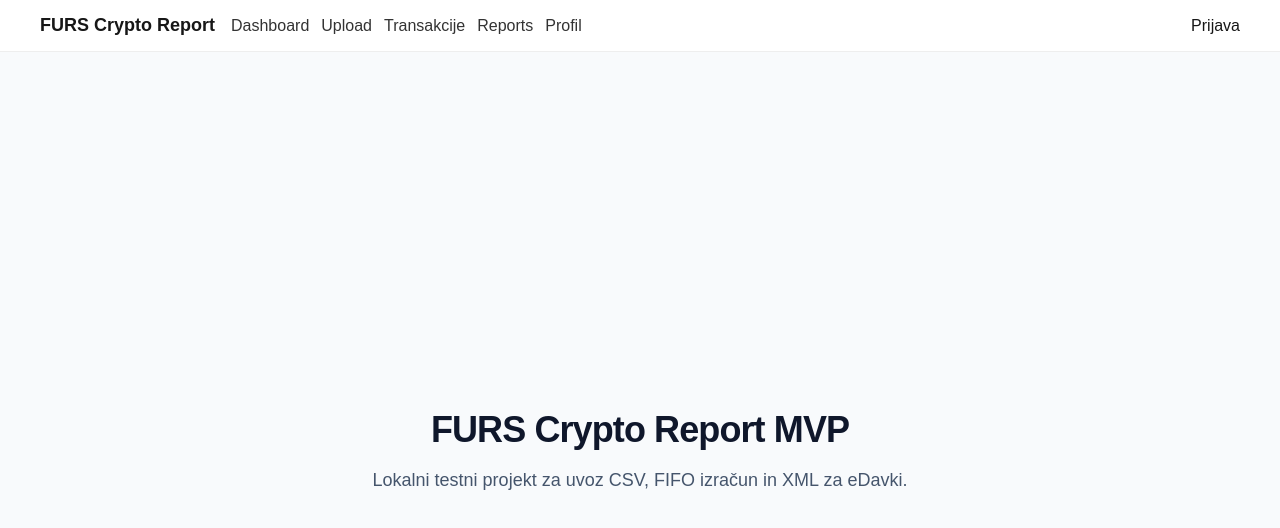
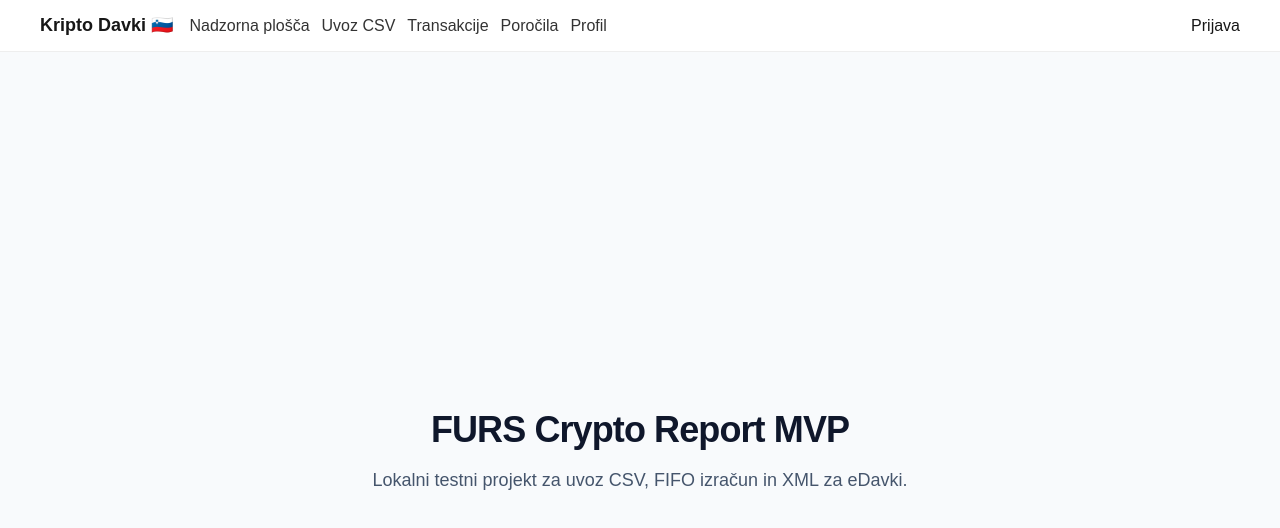
Before and after one commit to janspoljar/furs-crypto-report-, a Next.js app: page / in a window 1280 px wide. Shown: the top 528 px of the page. Built offline with nearby package versions, Linux system fonts and the light colour scheme; no server answers.

Commit message:
feat: slovenizacija headerja (nav linki + meta title)

```diff
--- a/app/layout.tsx
+++ b/app/layout.tsx
@@ -15,7 +15,7 @@ const geistMono = Geist_Mono({
 });
 
 export const metadata: Metadata = {
-  title: "FURS Crypto Report",
+  title: "Davčno poročanje kripto — Slovenija",
   description: "MVP za kripto davčno poročanje za Slovenijo",
 };
 
@@ -40,13 +40,13 @@ export default async function RootLayout({
           <div style={{ maxWidth: 1200, margin: "0 auto", display: "flex", justifyContent: "space-between", alignItems: "center", gap: 16 }}>
             <div style={{ display: "flex", alignItems: "center", gap: 16 }}>
               <a href="/" style={{ fontWeight: 700, fontSize: 18, textDecoration: "none", color: "inherit" }}>
-                FURS Crypto Report
+                Kripto Davki 🇸🇮
               </a>
               <nav style={{ display: "flex", gap: 12, alignItems: "center" }}>
-                <a href="/dashboard" style={{ color: "#333", textDecoration: "none" }}>Dashboard</a>
-                <a href="/upload" style={{ color: "#333", textDecoration: "none" }}>Upload</a>
+                <a href="/dashboard" style={{ color: "#333", textDecoration: "none" }}>Nadzorna plošča</a>
+                <a href="/upload" style={{ color: "#333", textDecoration: "none" }}>Uvoz CSV</a>
                 <a href="/transactions" style={{ color: "#333", textDecoration: "none" }}>Transakcije</a>
-                <a href="/reports" style={{ color: "#333", textDecoration: "none" }}>Reports</a>
+                <a href="/reports" style={{ color: "#333", textDecoration: "none" }}>Poročila</a>
                 <a href="/profile" style={{ color: "#333", textDecoration: "none" }}>Profil</a>
               </nav>
             </div>
```
